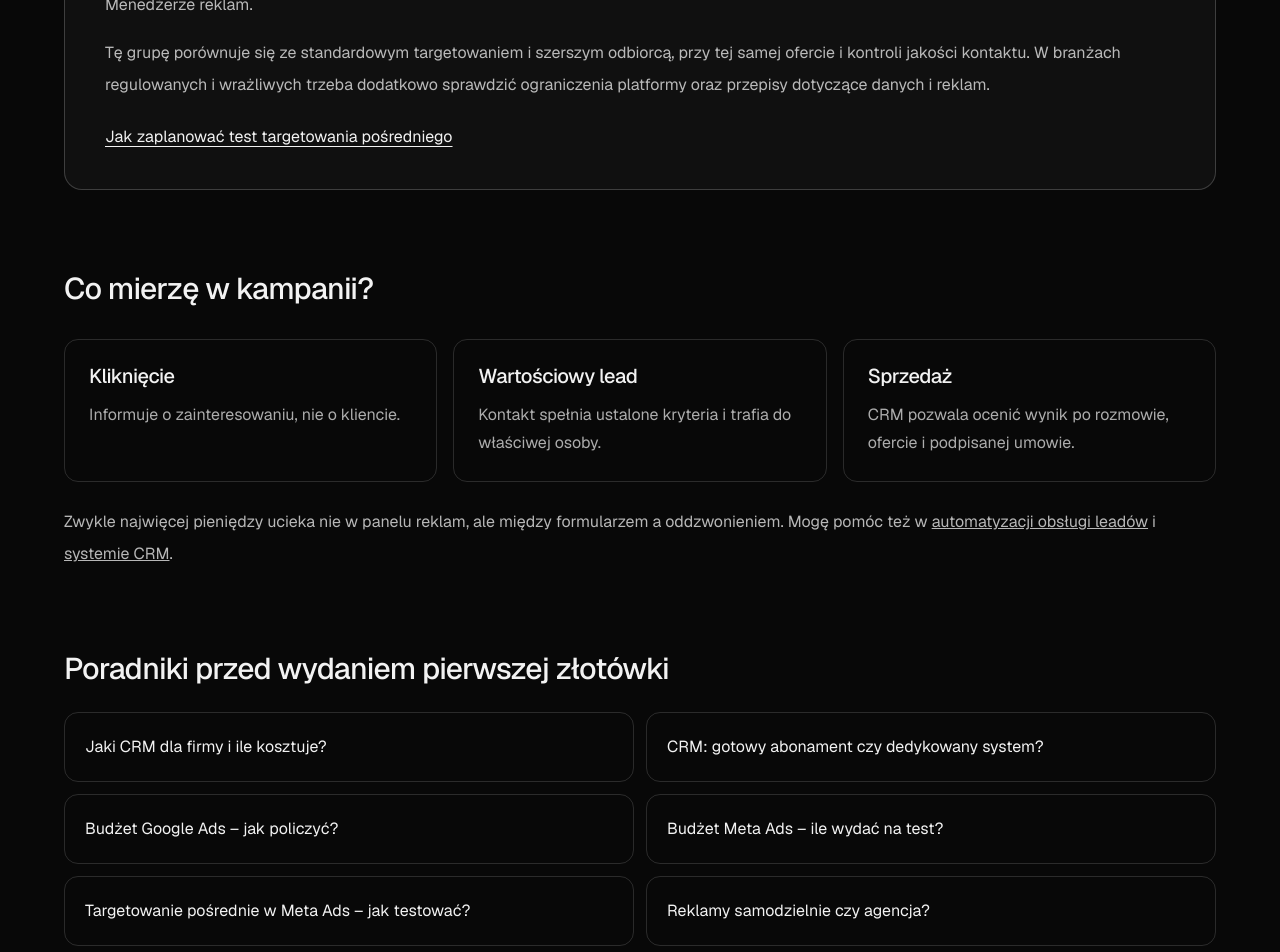
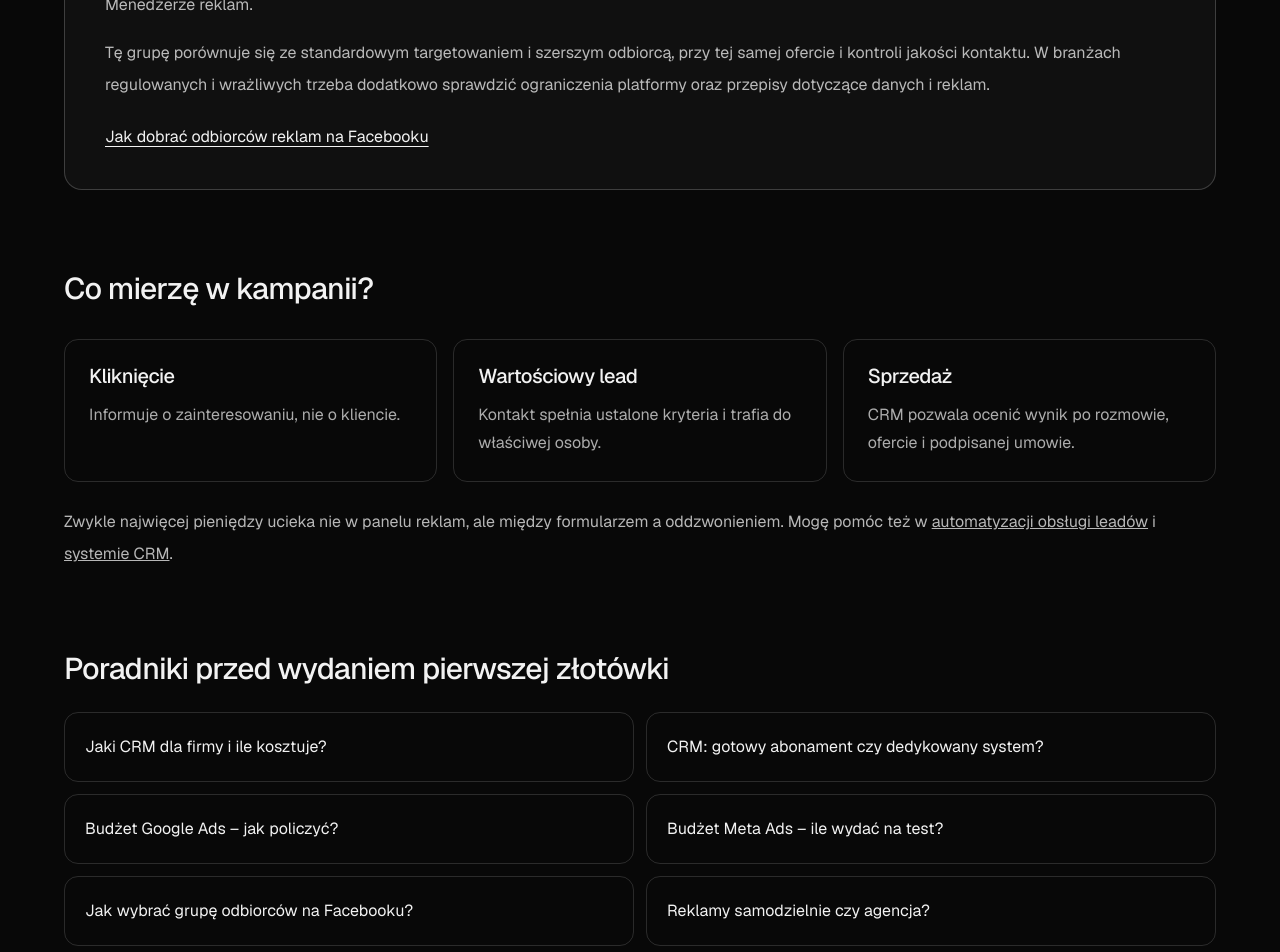
Before and after one commit to ft4k696bk6-prog/kacper-portfolio, a Next.js app: page /reklamy-online in a window 1280 px wide. Shown: the part 2360-3312 px from the top of the page. Built offline with nearby package versions, Linux system fonts and the light colour scheme; no server answers.

Commit message:
content: jezyk klienta zamiast zargonu o targetowaniu reklam

```diff
--- a/src/app/(pl)/reklamy-online/page.tsx
+++ b/src/app/(pl)/reklamy-online/page.tsx
@@ -18,7 +18,7 @@ const topics=[
  ["CRM: gotowy abonament czy dedykowany system?", "/poradniki/crm-na-zamowienie-czy-gotowy"],
  ["Budżet Google Ads – jak policzyć?", "/poradniki/budzet-google-ads-dla-firmy"],
  ["Budżet Meta Ads – ile wydać na test?", "/poradniki/ile-wydac-na-facebook-instagram-ads"],
- ["Targetowanie pośrednie w Meta Ads – jak testować?", "/poradniki/targetowanie-posrednie-meta-ads-pomysly"],
+ ["Jak wybrać grupę odbiorców na Facebooku?", "/poradniki/targetowanie-posrednie-meta-ads-pomysly"],
  ["Reklamy samodzielnie czy agencja?", "/poradniki/reklamy-samodzielnie-czy-agencja"],
  ["Automatyzacja procesów: od czego zacząć?", "/poradniki/automatyzacja-procesow-w-firmie-od-czego-zaczac"],
 ];
@@ -32,7 +32,7 @@ export default function AdsOverviewPage(){
   <section className="mt-20"><h2 className="text-3xl">Którą platformę wybrać?</h2><p className="mt-4 max-w-4xl leading-7 text-white/70">Poniższe kwoty to hipotezy budżetów testowych, a nie aktualne stawki CPC ani gwarancje efektów. Koszt obsługi specjalisty rozlicza się oddzielnie.</p><div className="mt-8 grid gap-5 md:grid-cols-2">
    {channels.map(c=><article key={c.name} className="surface-card rounded-2xl border border-white/15 p-7"><h3 className="text-2xl">{c.name}</h3><p className="mt-4 leading-7 text-white/80"><strong>Kiedy ma sens:</strong> {c.when}</p><p className="mt-4 leading-7 text-white/70"><strong>Pierwsze działanie:</strong> {c.first}</p><p className="mt-4 leading-7 text-white/70"><strong>Budżet:</strong> {c.budget}</p><div className="mt-7 flex flex-wrap gap-4"><Link href={c.href} className="underline underline-offset-4">Oferta</Link><Link href={c.guide} className="underline underline-offset-4">Poradnik</Link></div></article>)}
   </div></section>
-  <section className="mt-20 rounded-2xl border border-white/20 bg-white/[0.035] p-7 md:p-10"><p className="text-xs uppercase tracking-widest text-white/55">Strategia zamiast kopiowania konkurencji</p><h2 className="mt-4 text-3xl">Nieoczywiste grupy odbiorców. Testować, nie zgadywać.</h2><p className="mt-5 leading-8 text-white/75">Przykład: kancelaria pomagająca w sprawach służebności przesyłu może testować reklamy kierowane do osób zainteresowanych tematem ogrodów, sprzętu ogrodniczego czy utrzymania posesji. To hipoteza o kontekście życia odbiorcy, a nie dowód, że kupujący kosiarkę posiada nieruchomość lub ma problem prawny. Platforma może nie oferować konkretnych zainteresowań; dostępne ustawienia trzeba sprawdzić w Menedżerze reklam.</p><p className="mt-4 leading-8 text-white/75">Tę grupę porównuje się ze standardowym targetowaniem i szerszym odbiorcą, przy tej samej ofercie i kontroli jakości kontaktu. W branżach regulowanych i wrażliwych trzeba dodatkowo sprawdzić ograniczenia platformy oraz przepisy dotyczące danych i reklam.</p><Link href="/poradniki/targetowanie-posrednie-meta-ads-pomysly" className="mt-6 inline-block underline underline-offset-4">Jak zaplanować test targetowania pośredniego</Link></section>
+  <section className="mt-20 rounded-2xl border border-white/20 bg-white/[0.035] p-7 md:p-10"><p className="text-xs uppercase tracking-widest text-white/55">Strategia zamiast kopiowania konkurencji</p><h2 className="mt-4 text-3xl">Jaka grupa odbiorców powinna zobaczyć Twoją reklamę?</h2><p className="mt-5 leading-8 text-white/75">Przykład: kancelaria pomagająca w sprawach służebności przesyłu może testować reklamy kierowane do osób zainteresowanych tematem ogrodów, sprzętu ogrodniczego czy utrzymania posesji. To hipoteza o kontekście życia odbiorcy, a nie dowód, że kupujący kosiarkę posiada nieruchomość lub ma problem prawny. Platforma może nie oferować konkretnych zainteresowań; dostępne ustawienia trzeba sprawdzić w Menedżerze reklam.</p><p className="mt-4 leading-8 text-white/75">Tę grupę porównuje się ze standardowym targetowaniem i szerszym odbiorcą, przy tej samej ofercie i kontroli jakości kontaktu. W branżach regulowanych i wrażliwych trzeba dodatkowo sprawdzić ograniczenia platformy oraz przepisy dotyczące danych i reklam.</p><Link href="/poradniki/targetowanie-posrednie-meta-ads-pomysly" className="mt-6 inline-block underline underline-offset-4">Jak dobrać odbiorców reklam na Facebooku</Link></section>
   <section className="mt-20"><h2 className="text-3xl">Co mierzę w kampanii?</h2><div className="mt-8 grid gap-4 md:grid-cols-3">{[["Kliknięcie","Informuje o zainteresowaniu, nie o kliencie."],["Wartościowy lead","Kontakt spełnia ustalone kryteria i trafia do właściwej osoby."],["Sprzedaż","CRM pozwala ocenić wynik po rozmowie, ofercie i podpisanej umowie."]].map(([h,d])=><div key={h} className="rounded-xl border border-white/15 p-6"><h3 className="text-xl">{h}</h3><p className="mt-3 leading-7 text-white/70">{d}</p></div>)}</div><p className="mt-6 leading-8 text-white/75">Zwykle najwięcej pieniędzy ucieka nie w panelu reklam, ale między formularzem a oddzwonieniem. Mogę pomóc też w <Link href="/automatyzacja-leadow-i-sprzedazy" className="underline">automatyzacji obsługi leadów</Link> i <Link href="/crm-dla-firm-handlowych" className="underline">systemie CRM</Link>.</p></section>
   <section className="mt-20"><h2 className="text-3xl">Poradniki przed wydaniem pierwszej złotówki</h2><div className="mt-6 grid gap-3 md:grid-cols-2">{topics.map(([title,href])=><Link key={href} href={href} className="rounded-xl border border-white/15 p-5 leading-7 hover:border-white/50">{title}</Link>)}</div></section>
   <section className="mt-20 rounded-2xl border border-white/25 p-8"><h2 className="text-3xl">Sprawdźmy, który kanał ma szansę przynieść klientów Twojej firmie.</h2><p className="mt-4 leading-7 text-white/70">Wyślij branżę, miasto lub obszar obsługi, średnią wartość klienta, miesięczny budżet mediowy i opis obecnych działań. Zaproponuję kolejność testów i orientacyjną wycenę obsługi.</p><Link href="/kontakt" className="brand-action mt-7 inline-block rounded-xl px-6 py-3 font-semibold text-black">Zapytaj o strategię reklam</Link></section>
```
